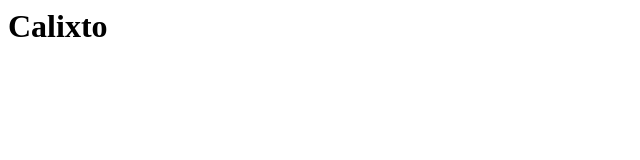
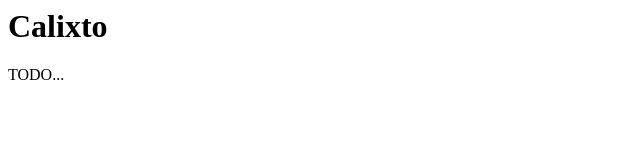
Before and after one commit to ilmoralito/simple-demo, a plain HTML site: page index.html in a window 1280 px wide. Shown: the full height of the page, 0-640 px from the left. Drawn offline with Linux system fonts and the light colour scheme.

Commit message:
Added custom p tag

```diff
--- a/index.html
+++ b/index.html
@@ -2,5 +2,6 @@
 <head></head>
 <body>
 <h1>Calixto</h1>
+<p>TODO...</p>
 </body>
 </html>
```
